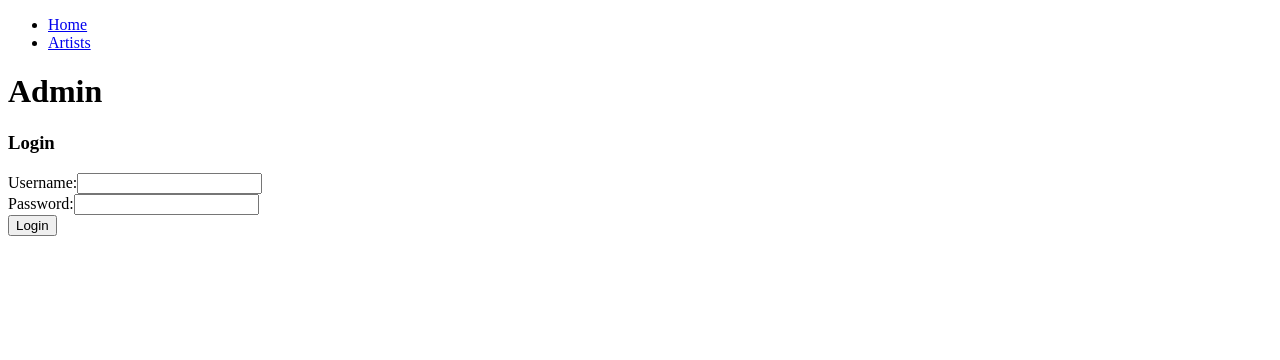
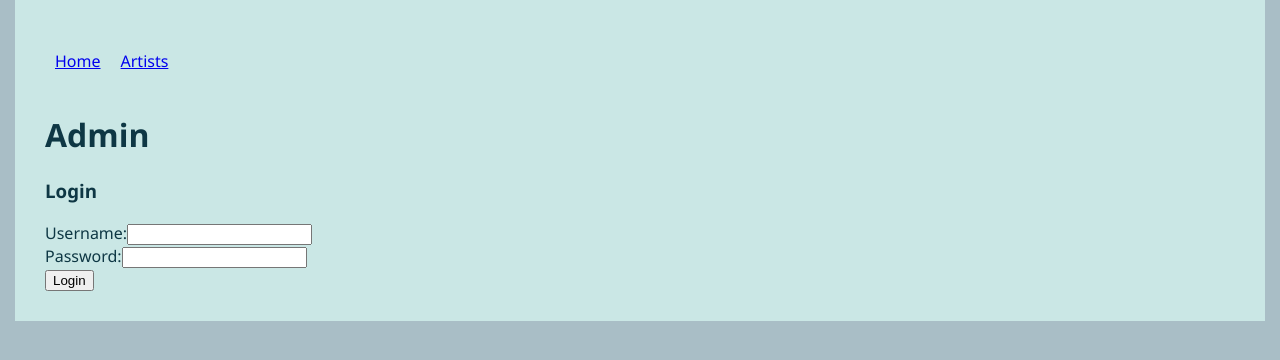
Before and after one commit to DrJP99/myLPs, a React (Create React App) app in the folder client/: page /admin in a window 1280 px wide. Shown: the top 360 px of the page. Built offline with nearby package versions, Linux system fonts and the light colour scheme.

Commit message:
styles basic

```diff
--- a/client/package.json
+++ b/client/package.json
@@ -16,6 +16,7 @@
 		"react-router-dom": "^6.22.1",
 		"react-scripts": "^5.0.1",
 		"redux": "^5.0.1",
+		"sass": "^1.71.1",
 		"web-vitals": "^2.1.4"
 	},
 	"scripts": {
--- a/client/src/App.js
+++ b/client/src/App.js
@@ -1,7 +1,5 @@
 import React, { useEffect } from 'react';
-// import { imagefrombuffer } from 'imagefrombuffer';
 import AlbumForm from './components/AlbumForm';
-// import axios from 'axios';
 import { Routes, Route, Navigate } from 'react-router-dom';
 import Albums from './components/Albums';
 import Album from './components/Album';
@@ -14,6 +12,8 @@ import { useDispatch } from 'react-redux';
 import { clearUser, setUser } from './app/userSlice';
 import { clearToken, setToken } from './app/tokenSlice';
 import Artists from './components/Artists';
+
+import './styles/index.scss';
 
 function App() {
 	const dispatch = useDispatch();
@@ -32,7 +32,8 @@ function App() {
 	}, [dispatch]);
 
 	return (
-		<div className="App">
+		<div className="app light">
+			<div className="app-container">
 				<NavBar />
 				<Routes>
 					<Route path="/" element={<Albums />} />
@@ -46,6 +47,7 @@ function App() {
 					<Route path="/admin" element={<Admin />} />
 				</Routes>
 			</div>
+		</div>
 	);
 }
 
--- a/client/src/components/NavBar.jsx
+++ b/client/src/components/NavBar.jsx
@@ -5,7 +5,7 @@ const NavBar = () => {
 	const user = useSelector((state) => state.user);
 
 	return (
-		<nav>
+		<nav className="nav-bar">
 			<ul>
 				<li>
 					<Link to="/">Home</Link>
--- /dev/null
+++ b/client/src/styles/_theme_light.scss
@@ -0,0 +1,13 @@
+$light-clr-bg: #cae7e5;
+$light-clr-bg-alt: #a9bec6;
+$light-clr-text: #0e3744;
+$light-clr-accent1: #9f3323;
+$light-clr-accent2: #fba446;
+
+$light-theme: (
+	'clr-bg': #cae7e5,
+	'clr-bg-alt': #a9bec6,
+	'clr-text': #0e3744,
+	'clr-accent1': #9f3323,
+	'clr-accent2': #fba446,
+);
--- /dev/null
+++ b/client/src/styles/index.scss
@@ -0,0 +1,54 @@
+@import '_theme_light.scss';
+
+$theme: $light-theme;
+
+@mixin text-color($theme) {
+	color: map-get($theme, 'clr-text');
+}
+
+@mixin background-color($theme) {
+	background-color: map-get($theme, 'clr-bg');
+}
+
+@mixin background-color-alt($theme) {
+	background-color: map-get($theme, 'clr-bg-alt');
+}
+
+@mixin background-color-accent1($theme) {
+	background-color: map-get($theme, 'clr-accent1');
+}
+
+body {
+	font-family: 'Segoe UI', Tahoma, Geneva, Verdana, sans-serif;
+	margin: 0;
+	padding: 0;
+}
+
+.app {
+	@include background-color-alt($light-theme);
+	@include text-color($light-theme);
+	margin: 0;
+	padding: 0;
+	min-height: 100vh;
+}
+
+.app-container {
+	@include background-color($light-theme);
+	display: flex;
+	flex-direction: column;
+	height: 100%;
+	margin: 0 15px;
+	padding: 30px;
+}
+
+.nav-bar ul {
+	background-color: map-get($theme, 'clr-accent-1');
+	display: flex;
+	padding: 10px 0;
+	margin: 0;
+
+	li {
+		list-style: none;
+		margin: 10px;
+	}
+}
```
Also changed, not shown: 1 other file (tests, documents, lock files or other folders). Lines whose indentation alone changed are shown as unchanged.
